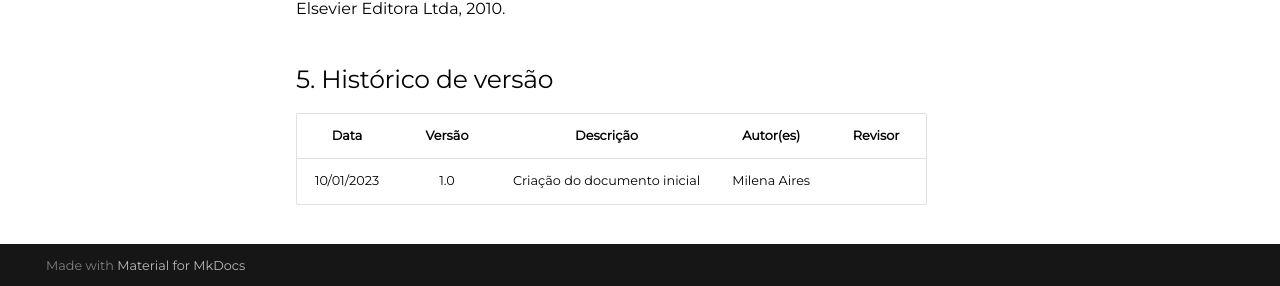
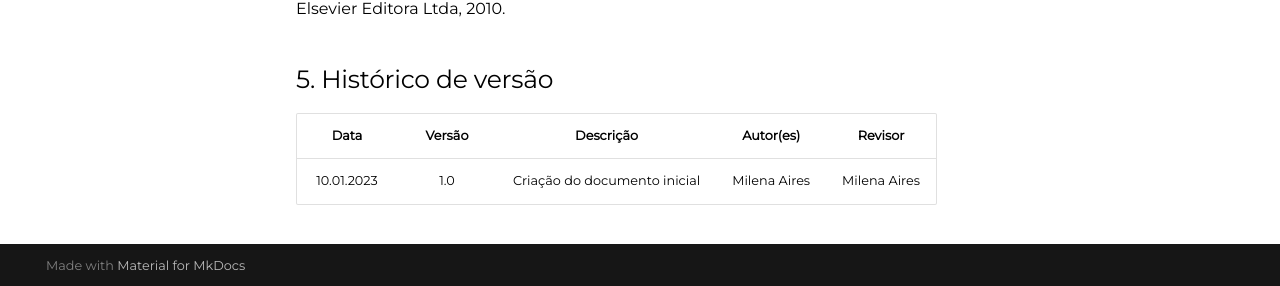
Before and after one commit to mdsreq-fga-unb/2022.2-Aprender3, an MkDocs documentation site: the page built from docs/DesignAvalDesenv/nivel3/planejamento _do_relato_resultados_alta_fidelidade.md, in a window 1280 px wide and 900 px high, scrolled down 657 px. Shown: the part 611-897 px from the top of the window. Built offline with MkDocs 1.6.1 and Material for MkDocs 9.7.7, drawn with Linux system fonts in a browser that asks for light colours.

Commit message:
Update planejamento _do_relato_resultados_alta_fidelidade.md

```diff
--- a/docs/DesignAvalDesenv/nivel3/planejamento _do_relato_resultados_alta_fidelidade.md
+++ b/docs/DesignAvalDesenv/nivel3/planejamento _do_relato_resultados_alta_fidelidade.md
@@ -33,4 +33,4 @@ Requisitos necessários para a realização da avaliação serão:
 ## 5. Histórico de versão
 |    Data    | Versão | Descrição    | Autor(es)    | Revisor            |
 | :--------: | :----: | :----------: | :----------: | :----------------: |
-| 10/01/2023 |  1.0   | Criação do documento inicial |  Milena Aires ||
+| 10.01.2023 |  1.0   | Criação do documento inicial |  Milena Aires |Milena Aires |
```
